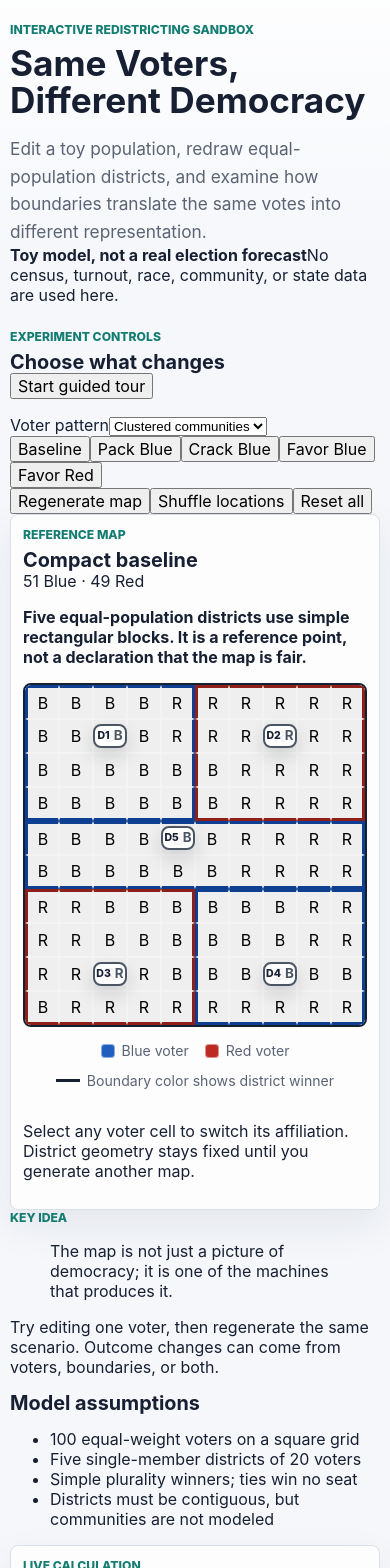
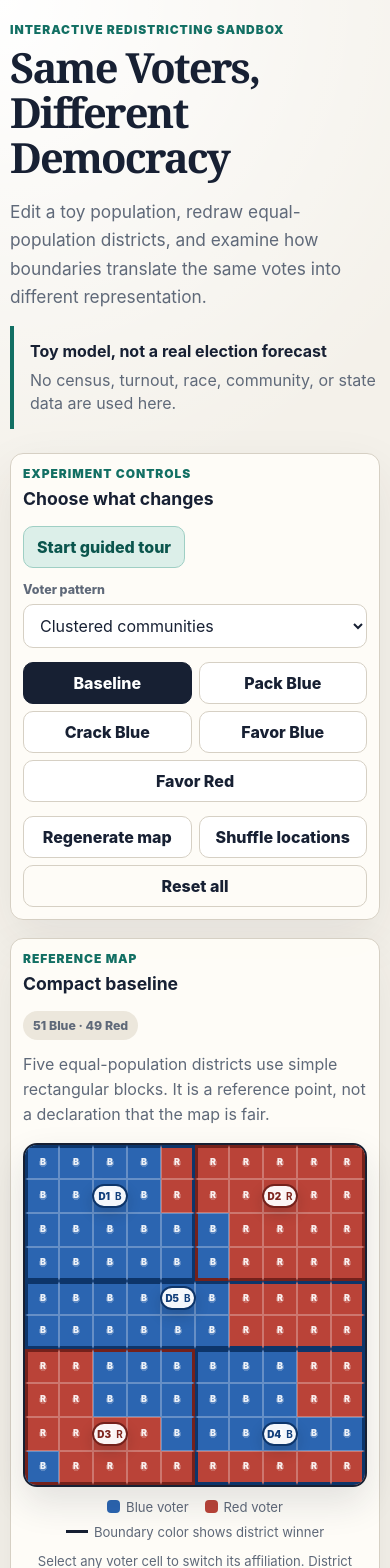
Before and after one commit to jmand626/redistricting-artifact, a React (Vite) app: page / in a window 390 px wide. Shown: the top 1568 px of the page. Built offline with nearby package versions, Linux system fonts and the light colour scheme.

Commit message:
Redesign responsive and accessible sandbox interface

```diff
--- a/src/styles.css
+++ b/src/styles.css
@@ -1,484 +1,151 @@
 :root {
   color-scheme: light;
-  --background: #f5f7fb;
-  --surface: #ffffff;
-  --surface-strong: #eef2f7;
-  --text: #172033;
-  --muted: #5b6474;
-  --line: #d9e0ea;
-  --blue: #1f5fbf;
-  --blue-dark: #123f8a;
-  --blue-soft: #dceafe;
-  --blue-boundary: #0f3f91;
-  --red: #bd2a21;
-  --red-dark: #8f1f19;
-  --red-soft: #fde2df;
-  --red-boundary: #8f1f19;
-  --tie-boundary: #4b5563;
-  --focus: #147d72;
-  font-family:
-    Inter, ui-sans-serif, system-ui, -apple-system, BlinkMacSystemFont, "Segoe UI", sans-serif;
+  --ink: #172033;
+  --muted: #5f6979;
+  --background: #f4f1ea;
+  --surface: #fffdf8;
+  --surface-strong: #ece7dc;
+  --line: #d6d0c4;
+  --blue: #2b65b1;
+  --blue-dark: #123f7b;
+  --blue-soft: #dceafb;
+  --blue-boundary: #0d356a;
+  --red: #ba4338;
+  --red-dark: #7e261f;
+  --red-soft: #f8ddd9;
+  --red-boundary: #74211b;
+  --tie: #80786b;
+  --tie-boundary: #4f4a43;
+  --accent: #126f63;
+  --accent-soft: #dcefe9;
+  --focus: #7c3aed;
+  font-family: Inter, ui-sans-serif, system-ui, -apple-system, BlinkMacSystemFont, "Segoe UI", sans-serif;
 }
 
-* {
-  box-sizing: border-box;
-}
+* { box-sizing: border-box; }
+html { scroll-behavior: smooth; }
+body { margin: 0; min-width: 320px; background: radial-gradient(circle at top left, #ffffff 0, transparent 32rem), var(--background); color: var(--ink); }
+button, select { font: inherit; }
+button, select, summary { touch-action: manipulation; }
+button:focus-visible, select:focus-visible, summary:focus-visible { outline: 3px solid color-mix(in srgb, var(--focus) 42%, transparent); outline-offset: 3px; }
 
-body {
-  margin: 0;
-  min-width: 320px;
-  background:
-    linear-gradient(180deg, rgba(255, 255, 255, 0.84), rgba(255, 255, 255, 0) 260px),
-    var(--background);
-  color: var(--text);
-}
+.app-shell { width: min(1280px, calc(100% - 32px)); margin: 0 auto; padding: 36px 0 48px; }
+.project-header { display: grid; grid-template-columns: minmax(0, 1fr) minmax(240px, 340px); gap: 28px; align-items: end; margin-bottom: 24px; }
+.eyebrow { margin: 0 0 8px; color: var(--accent); font-size: .75rem; font-weight: 900; letter-spacing: .08em; text-transform: uppercase; }
+h1, h2 { margin: 0; line-height: 1.08; }
+h1 { max-width: 850px; font-family: Georgia, serif; font-size: clamp(2.6rem, 7vw, 5.6rem); font-weight: 700; letter-spacing: -.045em; }
+h2 { font-size: clamp(1.1rem, 2vw, 1.45rem); }
+.lede { max-width: 760px; margin: 18px 0 0; color: var(--muted); font-size: 1.08rem; line-height: 1.65; }
+.ethics-note { display: grid; gap: 6px; border-left: 4px solid var(--accent); padding: 14px 0 14px 16px; color: var(--muted); line-height: 1.45; }
+.ethics-note strong { color: var(--ink); }
 
-button {
-  font: inherit;
-}
+.panel { border: 1px solid var(--line); border-radius: 18px; background: color-mix(in srgb, var(--surface) 94%, transparent); box-shadow: 0 18px 50px rgba(50, 43, 32, .08); }
+.control-deck { padding: 18px; margin-bottom: 18px; }
+.section-heading { display: flex; justify-content: space-between; align-items: end; gap: 18px; margin-bottom: 14px; }
+.control-grid { display: grid; grid-template-columns: minmax(170px, .65fr) minmax(400px, 2fr) auto; gap: 14px; align-items: end; }
+.control-grid label { display: block; margin-bottom: 7px; color: var(--muted); font-size: .78rem; font-weight: 800; }
+select { width: 100%; min-height: 44px; border: 1px solid var(--line); border-radius: 10px; background: white; color: var(--ink); padding: 0 12px; }
+.scenario-buttons, .utility-buttons { display: flex; flex-wrap: wrap; gap: 7px; }
+.scenario-button, .button { min-height: 42px; border: 1px solid var(--line); border-radius: 10px; background: white; color: var(--ink); cursor: pointer; padding: 9px 13px; font-weight: 800; transition: transform .15s ease, border-color .15s ease, background .15s ease; }
+.scenario-button:hover, .button:hover { transform: translateY(-1px); border-color: #9d9588; }
+.scenario-button[aria-pressed="true"], .button--primary { border-color: var(--ink); background: var(--ink); color: white; }
+.button--guide { background: var(--accent-soft); border-color: #9fcfc4; color: #0b554d; }
+.button--quiet { background: transparent; }
 
-.app-shell {
-  width: min(1180px, calc(100% - 32px));
-  margin: 0 auto;
-  padding: 32px 0 48px;
-}
+.guide-card { display: flex; justify-content: space-between; gap: 20px; align-items: center; margin-bottom: 18px; border-radius: 18px; background: var(--ink); color: white; padding: 18px 20px; box-shadow: 0 18px 42px rgba(23, 32, 51, .18); }
+.guide-card .eyebrow { color: #8ce2d5; }
+.guide-card p:last-child { margin: 8px 0 0; max-width: 780px; color: #d9deea; line-height: 1.55; }
+.guide-actions { display: flex; flex-wrap: wrap; gap: 8px; flex-shrink: 0; }
+.guide-card .button { border-color: #657087; background: #283348; color: white; }
+.guide-card .button--primary { background: white; color: var(--ink); }
 
-.project-header {
-  max-width: 780px;
-  margin-bottom: 24px;
-}
+.sandbox-layout { display: grid; grid-template-columns: minmax(0, 1fr) minmax(270px, .42fr); gap: 18px; align-items: start; }
+.map-panel { padding: 18px; }
+.side-panel { display: grid; gap: 18px; }
+.principle-card, .assumptions-card { padding: 18px; }
+.principle-card blockquote { margin: 0; font-family: Georgia, serif; font-size: 1.4rem; line-height: 1.35; }
+.principle-card p:last-child, .scenario-summary { color: var(--muted); line-height: 1.55; }
+.scenario-summary { margin: -2px 0 16px; }
+.assumptions-card ul { margin: 12px 0 0; padding-left: 20px; color: var(--muted); line-height: 1.6; }
+.vote-tally, .validity-badge { border-radius: 999px; background: var(--surface-strong); padding: 7px 10px; color: var(--muted); font-size: .77rem; font-weight: 850; white-space: nowrap; }
+.validity-badge { background: var(--accent-soft); color: #0b554d; }
 
-.eyebrow {
-  margin: 0 0 8px;
-  color: var(--focus);
-  font-size: 0.76rem;
-  font-weight: 800;
-  letter-spacing: 0;
-  text-transform: uppercase;
-}
+.grid-map-wrap { display: grid; justify-items: center; gap: 12px; }
+.grid-board { position: relative; display: grid; width: min(100%, 680px); aspect-ratio: 1; grid-template-columns: repeat(10, 1fr); grid-template-rows: repeat(10, 1fr); overflow: hidden; border: 2px solid var(--ink); border-radius: 14px; background: var(--surface-strong); box-shadow: 0 16px 36px rgba(23, 32, 51, .12); }
+.voter-cell { display: grid; place-items: center; min-width: 0; min-height: 0; margin: 0; padding: 0; border-radius: 0; cursor: pointer; color: rgba(255,255,255,.9); font-size: clamp(.62rem, 1.5vw, .88rem); font-weight: 900; line-height: 1; transition: filter .12s ease, transform .12s ease; }
+.voter-cell:hover { filter: brightness(1.12); z-index: 1; }
+.voter-cell:focus-visible { z-index: 4; outline: 4px solid #f5d90a; outline-offset: -5px; }
+.voter-cell--b { background: radial-gradient(circle, rgba(255,255,255,.22) 0 18%, transparent 19%), var(--blue); }
+.voter-cell--r { background: radial-gradient(circle, rgba(255,255,255,.2) 0 18%, transparent 19%), var(--red); }
+.district-label { position: absolute; z-index: 3; display: inline-flex; align-items: center; gap: 5px; min-width: 47px; min-height: 30px; justify-content: center; border: 2px solid var(--tie-boundary); border-radius: 999px; background: rgba(255,255,255,.95); color: var(--ink); font-size: .72rem; font-weight: 900; pointer-events: none; transform: translate(-50%, -50%); box-shadow: 0 6px 14px rgba(20,20,20,.18); }
+.district-label--b { border-color: var(--blue-boundary); color: var(--blue-dark); }
+.district-label--r { border-color: var(--red-boundary); color: var(--red-dark); }
+.map-legend { display: flex; flex-wrap: wrap; justify-content: center; gap: 9px 16px; color: var(--muted); font-size: .82rem; }
+.map-legend span { display: inline-flex; align-items: center; gap: 6px; }
+.legend-swatch { width: 13px; height: 13px; border-radius: 4px; }
+.legend-swatch--blue { background: var(--blue); }
+.legend-swatch--red { background: var(--red); }
+.legend-line { width: 22px; border-top: 3px solid var(--ink); }
+.map-hint { margin: 0; max-width: 650px; color: var(--muted); font-size: .82rem; text-align: center; line-height: 1.45; }
 
-h1,
-h2 {
-  margin: 0;
-  line-height: 1.05;
-  letter-spacing: 0;
-}
+.metrics-panel { margin-top: 18px; padding: 18px; }
+.share-comparison { display: grid; gap: 12px; margin-bottom: 16px; }
+.share-row__label { display: flex; justify-content: space-between; gap: 12px; margin-bottom: 6px; font-size: .82rem; }
+.share-row__label span { color: var(--muted); }
+.share-bar { display: flex; height: 22px; overflow: hidden; border-radius: 999px; background: var(--surface-strong); }
+.share-bar span { display: block; }
+.share-bar__blue, .mini-bar__blue { background: var(--blue); }
+.share-bar__red, .mini-bar__red { background: var(--red); }
+.share-bar__tie { background: var(--tie); }
+.metric-grid { display: grid; grid-template-columns: repeat(4, minmax(0, 1fr)); gap: 10px; }
+.metric { min-height: 150px; border: 1px solid var(--line); border-radius: 14px; background: white; padding: 14px; }
+.metric > span { color: var(--muted); font-size: .78rem; font-weight: 850; }
+.metric > strong { display: block; margin: 8px 0; font-size: 1.55rem; }
+.metric p { margin: 0; color: var(--muted); font-size: .8rem; line-height: 1.45; }
+.metric-explainer { margin-top: 12px; border: 1px solid #b9d7d0; border-radius: 14px; background: #eef8f5; padding: 0 14px; }
+.metric-explainer summary { cursor: pointer; padding: 13px 0; color: #0b554d; font-weight: 900; }
+.explanation-grid { display: grid; grid-template-columns: repeat(2, minmax(0, 1fr)); gap: 10px 18px; padding: 0 0 14px; }
+.explanation-grid p { margin: 0; color: #315b55; font-size: .84rem; line-height: 1.55; }
+.district-results { display: grid; grid-template-columns: repeat(5, minmax(0, 1fr)); gap: 10px; margin-top: 14px; }
+.district-result { border: 1px solid var(--line); border-radius: 14px; background: white; padding: 12px; }
+.district-result--b { border-color: #9bbce8; background: var(--blue-soft); }
+.district-result--r { border-color: #e9aaa4; background: var(--red-soft); }
+.district-result__heading { display: flex; justify-content: space-between; gap: 6px; align-items: baseline; font-size: .78rem; }
+.district-result__heading span { color: var(--muted); font-weight: 800; }
+.mini-bar { display: flex; height: 9px; overflow: hidden; margin: 10px 0 7px; border-radius: 999px; }
+.mini-bar span { display: block; }
+.district-result p { display: flex; justify-content: space-between; margin: 0 0 6px; font-size: .78rem; }
+.district-result small { display: block; color: var(--muted); line-height: 1.4; }
+footer { margin-top: 24px; color: var(--muted); font-size: .8rem; text-align: center; line-height: 1.5; }
 
-h1 {
-  max-width: 760px;
-  font-size: clamp(2.2rem, 8vw, 4.8rem);
-}
-
-h2 {
-  font-size: 1.24rem;
-}
-
-.lede {
-  max-width: 720px;
-  margin: 16px 0 0;
-  color: var(--muted);
-  font-size: 1.08rem;
-  line-height: 1.6;
-}
-
-.scenario-selector {
-  margin: 26px 0 24px;
-}
-
-.tab-list {
-  display: grid;
-  grid-template-columns: repeat(4, minmax(0, 1fr));
-  gap: 8px;
-}
-
-.scenario-tab {
-  min-height: 48px;
-  border: 1px solid var(--line);
-  border-radius: 8px;
-  background: var(--surface);
-  color: var(--text);
-  cursor: pointer;
-  font-weight: 800;
-  padding: 10px 14px;
-  text-align: center;
-  transition:
-    border-color 160ms ease,
-    background 160ms ease,
-    color 160ms ease,
-    transform 160ms ease;
-}
-
-.scenario-tab:hover {
-  border-color: #9fb0c8;
-  transform: translateY(-1px);
-}
-
-.scenario-tab:focus-visible {
-  outline: 3px solid rgba(20, 125, 114, 0.3);
-  outline-offset: 2px;
-}
-
-.scenario-tab[aria-selected="true"] {
-  border-color: var(--text);
-  background: var(--text);
-  color: #ffffff;
-}
-
-.artifact-layout {
-  display: grid;
-  grid-template-columns: minmax(0, 1.1fr) minmax(340px, 0.78fr);
-  gap: 24px;
-  align-items: start;
-}
-
-.map-panel,
-.explanation-panel,
-.metrics-panel {
-  border: 1px solid var(--line);
-  border-radius: 8px;
-  background: rgba(255, 255, 255, 0.82);
-  box-shadow: 0 16px 40px rgba(24, 33, 52, 0.08);
-}
-
-.map-panel {
-  padding: 18px;
-}
-
-.analysis-column {
-  display: grid;
-  gap: 16px;
-}
-
-.section-heading {
-  display: flex;
-  align-items: end;
-  justify-content: space-between;
-  gap: 16px;
-  margin-bottom: 16px;
-}
-
-.grid-map-wrap {
-  display: grid;
-  justify-items: center;
-  gap: 14px;
-}
-
-.grid-board {
-  position: relative;
-  display: grid;
-  width: min(100%, 620px);
-  aspect-ratio: 1;
-  grid-template-columns: repeat(10, 1fr);
-  grid-template-rows: repeat(10, 1fr);
-  overflow: hidden;
-  border: 2px solid var(--text);
-  border-radius: 8px;
-  background: var(--surface-strong);
-}
-
-.voter-cell {
-  min-width: 0;
-  min-height: 0;
-}
-
-.voter-cell--blue {
-  background:
-    radial-gradient(circle at 50% 50%, rgba(255, 255, 255, 0.26) 0 18%, transparent 19%),
-    var(--blue);
-}
-
-.voter-cell--red {
-  background:
-    radial-gradient(circle at 50% 50%, rgba(255, 255, 255, 0.24) 0 18%, transparent 19%),
-    var(--red);
-}
-
-.district-label {
-  position: absolute;
-  z-index: 2;
-  display: inline-flex;
-  align-items: center;
-  gap: 4px;
-  min-width: 42px;
-  min-height: 28px;
-  justify-content: center;
-  border: 2px solid var(--tie-boundary);
-  border-radius: 8px;
-  background: rgba(255, 255, 255, 0.94);
-  color: var(--text);
-  font-size: 0.76rem;
-  font-weight: 800;
-  line-height: 1;
-  pointer-events: none;
-  transform: translate(-50%, -50%);
-  box-shadow: 0 8px 18px rgba(17, 24, 39, 0.15);
-}
-
-.district-label strong {
-  color: var(--tie-boundary);
-  font-size: 0.84rem;
-}
-
-.district-label--blue {
-  border-color: var(--blue-boundary);
-}
-
-.district-label--blue strong {
-  color: var(--blue-dark);
-}
-
-.district-label--red {
-  border-color: var(--red-boundary);
-}
-
-.district-label--red strong {
-  color: var(--red-dark);
-}
-
-.map-legend {
-  display: flex;
-  flex-wrap: wrap;
-  justify-content: center;
-  gap: 10px 16px;
-  color: var(--muted);
-  font-size: 0.88rem;
-  line-height: 1.4;
-}
-
-.map-legend span {
-  display: inline-flex;
-  align-items: center;
-  gap: 7px;
-}
-
-.legend-swatch {
-  width: 14px;
-  height: 14px;
-  border-radius: 4px;
-  box-shadow: inset 0 0 0 1px rgba(255, 255, 255, 0.5);
-}
-
-.legend-swatch--blue {
-  background: var(--blue);
-}
-
-.legend-swatch--red {
-  background: var(--red);
-}
-
-.legend-line {
-  width: 24px;
-  height: 0;
-  border-top: 3px solid var(--text);
-}
-
-.explanation-panel,
-.metrics-panel {
-  padding: 16px;
-}
-
-.key-idea {
-  border-left: 4px solid var(--focus);
-  padding: 12px 12px 12px 14px;
-  background: #edf7f5;
-}
-
-.key-idea span {
-  display: block;
-  margin-bottom: 6px;
-  color: #0d6159;
-  font-size: 0.75rem;
-  font-weight: 900;
-  letter-spacing: 0;
-  text-transform: uppercase;
-}
-
-.key-idea p,
-.scenario-explanation p,
-.efficiency-gap p {
-  margin: 0;
-  color: var(--muted);
-  line-height: 1.55;
-}
-
-.key-idea p {
-  color: #123f3b;
-  font-weight: 800;
-}
-
-.scenario-explanation {
-  margin-top: 16px;
-}
-
-.scenario-explanation h2 {
-  margin-bottom: 10px;
-}
-
-.scenario-summary {
-  margin-top: 12px !important;
-  color: var(--text) !important;
-  font-weight: 700;
-}
-
-.metric-grid {
-  display: grid;
-  grid-template-columns: repeat(2, minmax(0, 1fr));
-  gap: 8px;
-}
-
-.metric,
-.wasted-votes > div,
-.district-result {
-  border: 1px solid var(--line);
-  border-radius: 8px;
-  background: var(--surface);
-}
-
-.metric {
-  min-height: 78px;
-  padding: 12px;
-}
-
-.metric span,
-.wasted-votes span,
-.efficiency-gap span {
-  display: block;
-  color: var(--muted);
-  font-size: 0.78rem;
-  font-weight: 800;
-}
-
-.metric strong {
-  display: block;
-  margin-top: 8px;
-  font-size: 1.34rem;
-}
-
-.wasted-votes {
-  display: grid;
-  grid-template-columns: repeat(2, minmax(0, 1fr));
-  gap: 8px;
-  margin-top: 10px;
-}
-
-.wasted-votes > div {
-  padding: 12px;
-}
-
-.wasted-votes strong {
-  display: block;
-  margin-top: 8px;
-  font-size: 1.25rem;
-}
-
-.efficiency-gap {
-  margin-top: 10px;
-  border: 1px solid #c7d8d4;
-  border-radius: 8px;
-  background: #f0f8f6;
-  padding: 12px;
-}
-
-.efficiency-gap strong {
-  display: block;
-  margin: 6px 0 8px;
-  color: #0d6159;
-  font-size: 1.24rem;
-}
-
-.district-results {
-  display: grid;
-  grid-template-columns: repeat(5, minmax(0, 1fr));
-  gap: 8px;
-  margin-top: 12px;
-}
-
-.district-result {
-  min-height: 78px;
-  padding: 10px;
-  text-align: center;
-}
-
-.district-result span {
-  display: block;
-  color: var(--muted);
-  font-size: 0.78rem;
-  font-weight: 900;
-}
-
-.district-result strong {
-  display: block;
-  margin: 6px 0 2px;
-  font-size: 1rem;
-}
-
-.district-result em {
-  display: block;
-  color: var(--muted);
-  font-size: 0.72rem;
-  font-style: normal;
-  font-weight: 800;
-}
-
-.district-result--blue {
-  border-color: #9bbbed;
-  background: var(--blue-soft);
-}
-
-.district-result--red {
-  border-color: #efb0aa;
-  background: var(--red-soft);
-}
-
-@media (max-width: 920px) {
-  .artifact-layout {
-    grid-template-columns: 1fr;
-  }
-
-  .analysis-column {
-    grid-template-columns: repeat(2, minmax(0, 1fr));
-  }
+@media (max-width: 1050px) {
+  .project-header { grid-template-columns: 1fr; }
+  .control-grid { grid-template-columns: 1fr; align-items: start; }
+  .sandbox-layout { grid-template-columns: 1fr; }
+  .side-panel { grid-template-columns: repeat(2, minmax(0, 1fr)); }
+  .metric-grid { grid-template-columns: repeat(2, minmax(0, 1fr)); }
 }
 
 @media (max-width: 720px) {
-  .app-shell {
-    width: min(100% - 20px, 1180px);
-    padding-top: 22px;
-  }
-
-  .tab-list,
-  .analysis-column {
-    grid-template-columns: 1fr;
-  }
-
-  .scenario-tab {
-    min-height: 44px;
-  }
-
-  .section-heading {
-    display: block;
-  }
-
-  .district-results {
-    grid-template-columns: repeat(2, minmax(0, 1fr));
-  }
+  .app-shell { width: min(100% - 20px, 1280px); padding-top: 22px; }
+  .project-header, .sandbox-layout { gap: 14px; }
+  .section-heading, .guide-card { align-items: flex-start; flex-direction: column; }
+  .guide-card { display: flex; }
+  .side-panel, .explanation-grid { grid-template-columns: 1fr; }
+  .district-results { grid-template-columns: repeat(2, minmax(0, 1fr)); }
+  .share-row__label { display: grid; }
+  .scenario-buttons .scenario-button { flex: 1 1 130px; }
 }
 
-@media (max-width: 460px) {
-  .map-panel,
-  .explanation-panel,
-  .metrics-panel {
-    padding: 12px;
-  }
+@media (max-width: 480px) {
+  .panel, .map-panel, .metrics-panel, .control-deck { border-radius: 13px; padding: 12px; }
+  .metric-grid, .district-results { grid-template-columns: 1fr; }
+  .metric { min-height: auto; }
+  .voter-cell span { font-size: .56rem; }
+  .district-label { min-width: 36px; min-height: 24px; font-size: .62rem; }
+  .utility-buttons .button { flex: 1 1 120px; }
+}
 
-  .metric-grid,
-  .wasted-votes {
-    grid-template-columns: 1fr;
-  }
-
-  .district-label {
-    min-width: 34px;
-    min-height: 24px;
-    font-size: 0.66rem;
-  }
+@media (prefers-reduced-motion: reduce) {
+  *, *::before, *::after { scroll-behavior: auto !important; transition: none !important; }
 }
```
